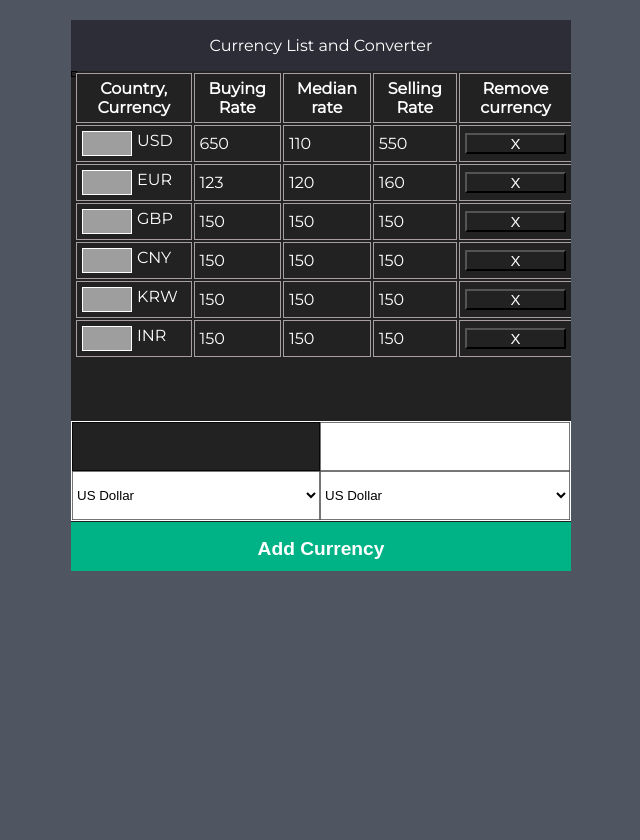
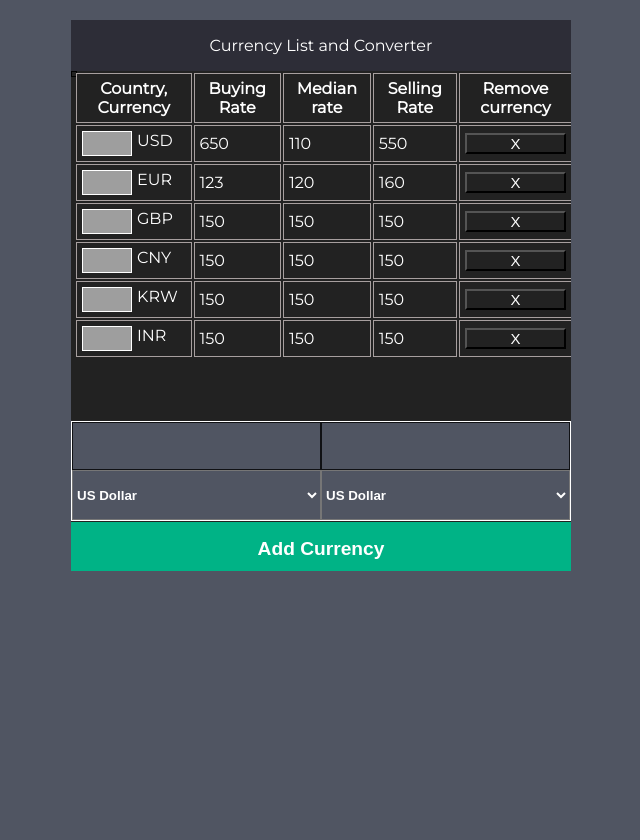
Before and after one commit to LazarStojanovic/RWA-JavaScript, a website built with webpack: page index.html in a window 1280 px wide. Shown: the whole page, without its empty margins (319-959 px from the left). Built offline with nearby package versions, Linux system fonts and the light colour scheme; data requests are answered from the project's data file; grey boxes are pictures that could not be loaded.

Commit message:
Nastavak rada.
Za pokretanje projekta:
npm run serve
npm run server

```diff
--- a/css/style.css
+++ b/css/style.css
@@ -221,7 +221,28 @@ th, td {
 }
 .text-input1{
     border: 1px solid rgba(0, 0, 0, 0.8);
-    background-color: #222;
+    background-color: #505562;
+    font-weight: bold;
+    color: white;
+
+}
+
+.text-input2{
+    border: 1px solid rgba(0, 0, 0, 0.8);
+    background-color: #505562;
+    font-weight: bold;
+    color: white;
+}
+.select2{
+    background-color: #505562;
+    font-weight: bold;
+    color: white;
+}
+
+.select1{
+    background-color: #505562;
+    font-weight: bold;
+    color: white;
 }
 /*
 .text-input1{
--- a/src/draw.js
+++ b/src/draw.js
@@ -1,3 +1,5 @@
+import {fromEvent, Subject, interval, zip, from, forkJoin, timer } from 'rxjs';
+import { debounceTime, map, filter, scan, take, takeUntil, repeat, pairwise, sampleTime } from 'rxjs/operators';
 import currencyList from './currencyList';
 export default class draw{
     constructor(){
@@ -149,6 +151,7 @@ export default class draw{
         removeCurrencyButton.classList.add('remove-currency-button');
         currencyTableData.appendChild(removeCurrencyButton);
 
+
         removeCurrencyButton.addEventListener("click" ,()=>{
             currencyLista.querySelector(`[list-data=${currency.abbreviation}]`).classList.remove("disabled");
             var option1 = converterContainer.childNodes[2].querySelector(`[option-name=${currency.abbreviation}]`)
@@ -201,6 +204,27 @@ export default class draw{
         textInput1 .classList.add('text-input1');
         converterContainer.appendChild(textInput1 );
 
+        fromEvent(textInput1,'input')
+        .pipe(
+            debounceTime(200),
+            take(10),
+
+        )
+        .subscribe(()=>{
+            var selectedValue1 = converterContainer.querySelector('.select1').value;
+            var selectedValue2 = converterContainer.querySelector('.select2').value;
+            currencyListObj.returnCurrencyArray()
+                        .then(currencyArray => {
+                            var selectedCurrency1 = currencyArray.filter(currency => currency.name === selectedValue1);
+                            var selectedCurrency2 = currencyArray.filter( currency => currency.name == selectedValue2);
+                            textInput2.value = (parseFloat(textInput1.value)*parseFloat(selectedCurrency1[0].buyingRate))/parseFloat(selectedCurrency2[0].sellingRate);
+
+                        })
+
+
+    })
+
+        /*
         textInput1.addEventListener('input',()=>{
                 var selectedValue1 = converterContainer.querySelector('.select1').value;
                 var selectedValue2 = converterContainer.querySelector('.select2').value;
@@ -214,7 +238,7 @@ export default class draw{
 
 
         });
-
+        */
         var textInput2 = document.createElement('input');
         textInput2.type ='text';
         textInput2.classList.add('text-input2');
```
